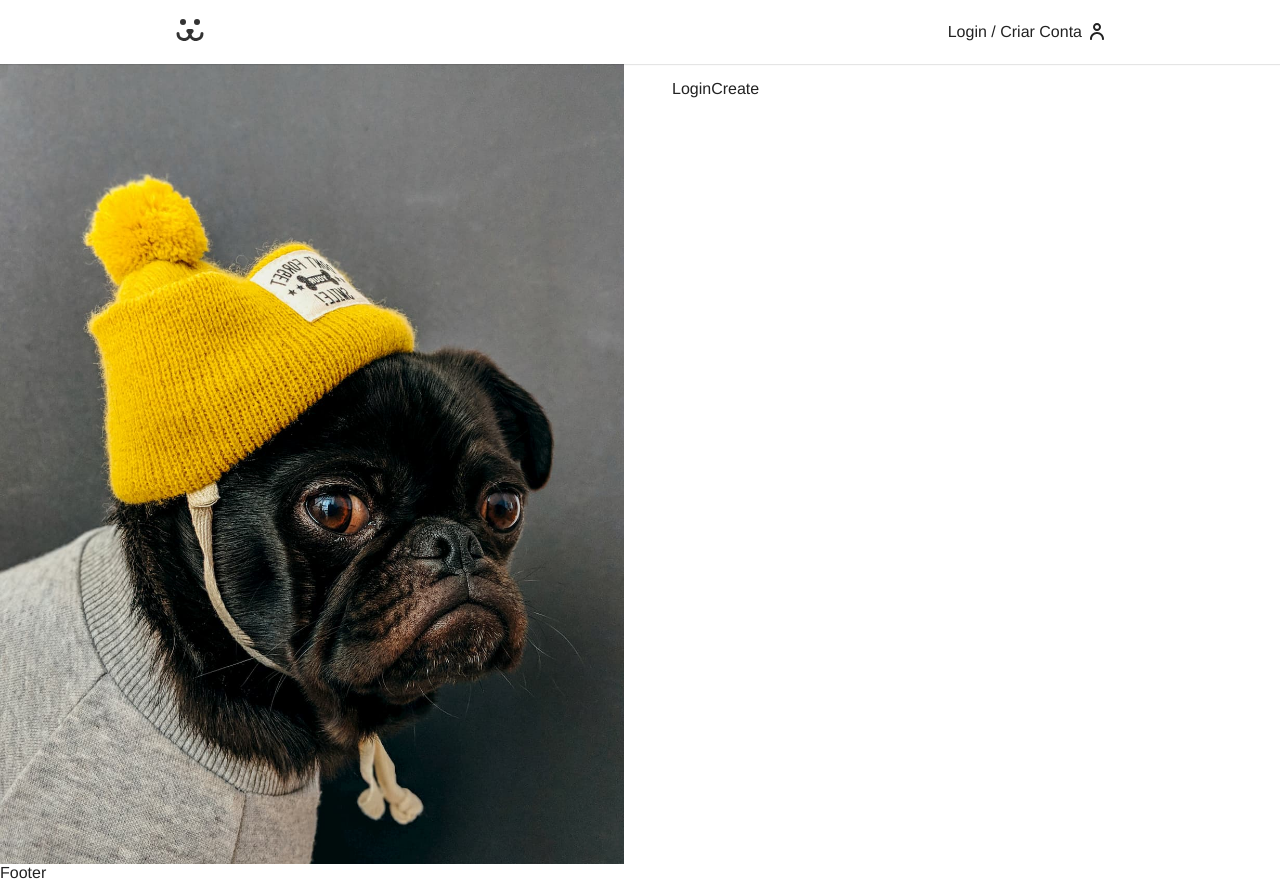
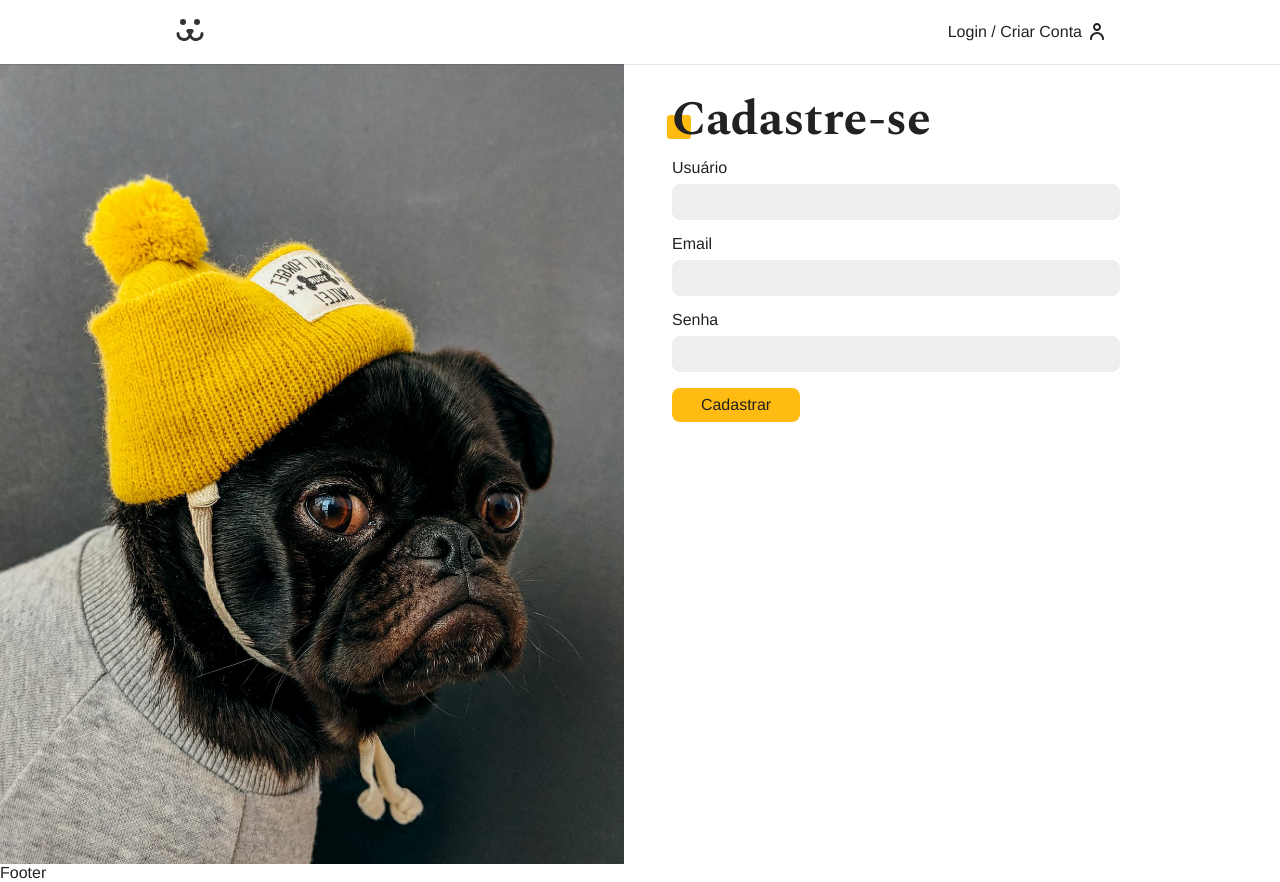
Before and after one commit to marcelloventurini/dogsocial, a React (Vite) app: page /login/criar in a window 1280 px wide. Built offline with nearby package versions, Linux system fonts and the light colour scheme.

Commit message:
Create Register/Login.

```diff
--- a/src/Components/Login/LoginCreate.jsx
+++ b/src/Components/Login/LoginCreate.jsx
@@ -1,6 +1,40 @@
+import Input from '../Forms/Input'
+import Button from '../Forms/Button'
+import useForm from '../../Hooks/useForm'
+import { USER_POST } from '../../api'
+import React from 'react'
+import { UserContext } from '../../UserContext'
+
 function LoginCreate() {
+  const { userLogin } = React.useContext(UserContext)
+
+  const username = useForm()
+  const email = useForm('email')
+  const password = useForm()
+
+  async function handleSubmit(event) {
+    event.preventDefault()
+
+    const { url, options } = USER_POST({
+      username: username.value,
+      email: email.value,
+      password: password.value
+    })
+
+    const response = await fetch(url, options)
+    if (response.ok) userLogin(username.value, password.value)
+  }
+
   return (
-    <div>LoginCreate</div>
+    <section className='animationLeft'>
+      <h1 className='title'>Cadastre-se</h1>
+      <form onSubmit={handleSubmit}>
+        <Input label='Usuário' type='text' name='username' {...username} />
+        <Input label='Email' type='email' name='email' {...email} />
+        <Input label='Senha' type='password' name='password' {...password} />
+        <Button>Cadastrar</Button>
+      </form>
+    </section>
   )
 }
 
--- a/src/api.jsx
+++ b/src/api.jsx
@@ -36,3 +36,16 @@
     }
   }
 }
+
+export function USER_POST(body) {
+  return {
+    url: API_URL + '/api/user',
+    options: {
+      method: 'POST',
+      headers: {
+        'Content-Type': 'application/json'
+      },
+      body: JSON.stringify(body)
+    }
+  }
+}
```
